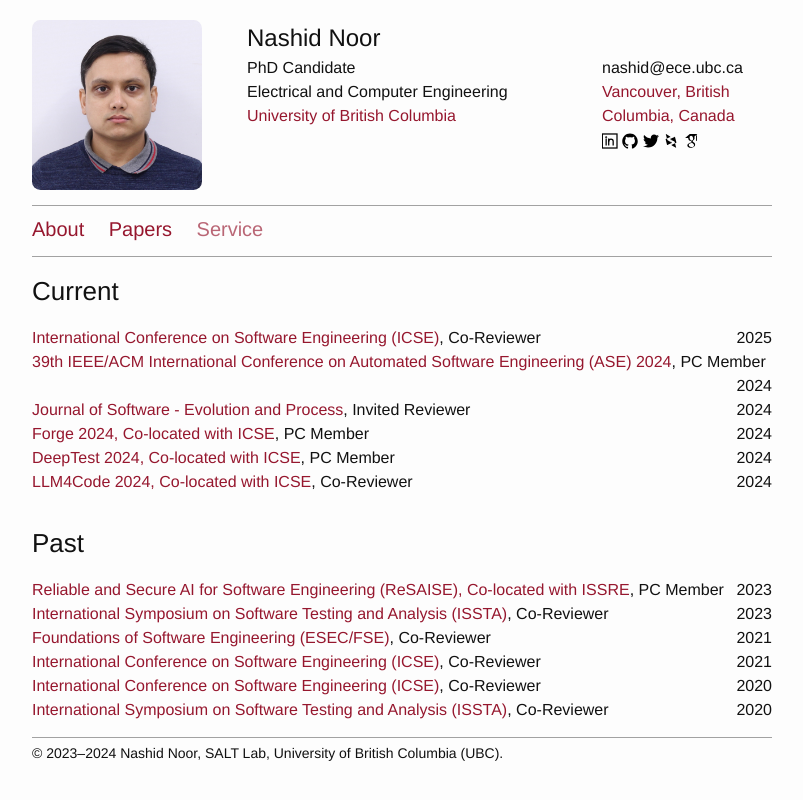
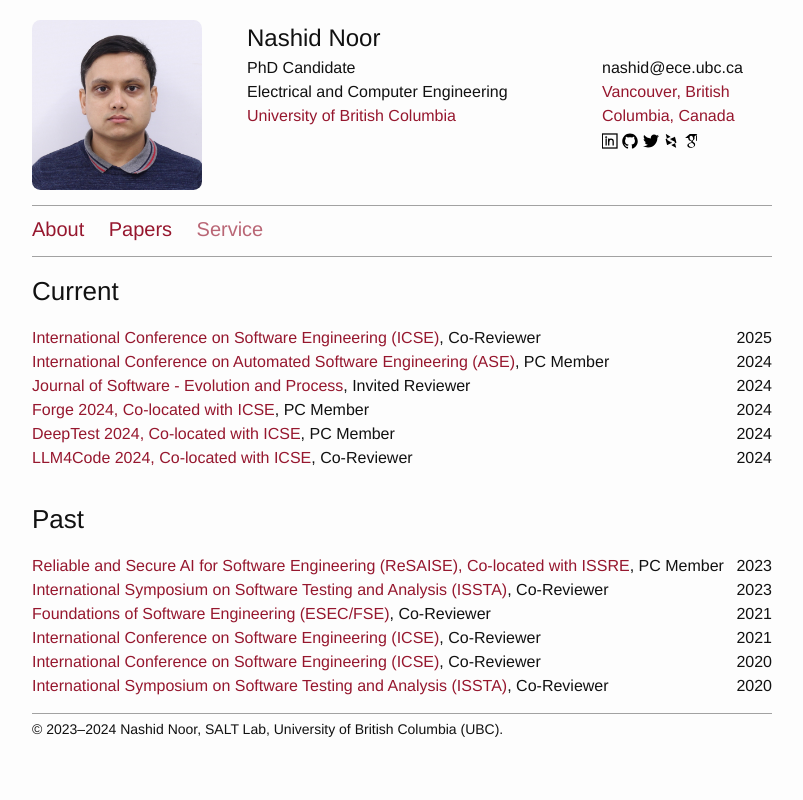
Before and after one commit to nashid/nashid.github.io, a Jekyll site: the page built from nav/service.md, in a window 1280 px wide. Shown: the top 800 px of the page, without its empty margins (238-1041 px from the left). Built offline with Jekyll 4.4.1, drawn with Linux system fonts in a browser that asks for light colours.

Commit message:
ase 2024 - 3

```diff
--- a/_data/services.yml
+++ b/_data/services.yml
@@ -5,7 +5,7 @@
   website: https://conf.researchr.org/home/icse-2025
 
 # 2024
-- name: 39th IEEE/ACM International Conference on Automated Software Engineering (ASE) 2024
+- name: International Conference on Automated Software Engineering (ASE)
   role: PC Member
   year: 2024
   website: https://conf.researchr.org/track/ase-2024/ase-2024-industry-showcase
```
